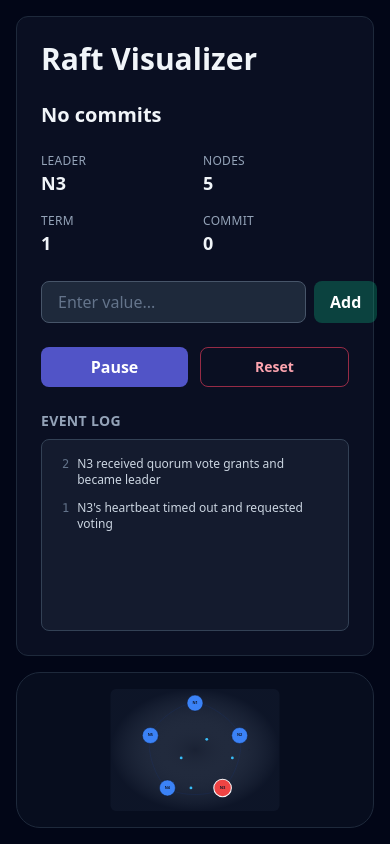
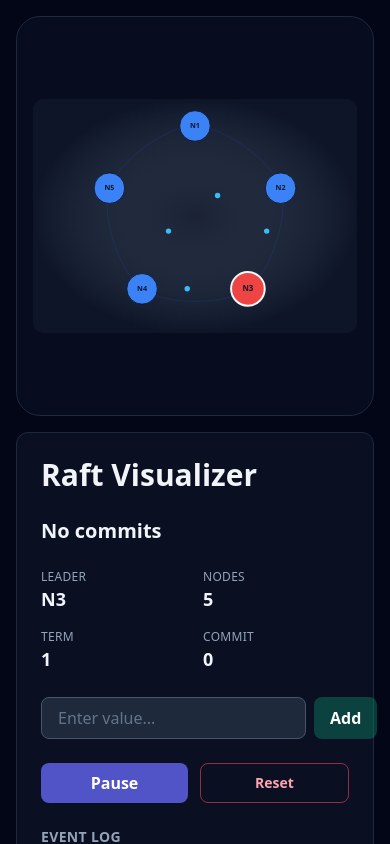
Before and after one commit to y1hao/quorum, a React (Create React App) app: page / in a window 390 px wide. Built offline with nearby package versions, Linux system fonts and the light colour scheme.

Commit message:
Make layout responsive: show info panel below animation on vertical screens

```diff
--- a/src/App.tsx
+++ b/src/App.tsx
@@ -9,7 +9,12 @@ function App() {
   return (
     <main className="h-screen bg-slate-950 px-4 py-4 text-slate-100 overflow-hidden">
       <div className="mx-auto h-full flex max-w-6xl flex-col gap-4 lg:flex-row">
-        <section className="w-full lg:w-80 flex-shrink-0">
+        <section className="order-1 lg:order-2 flex-1 rounded-3xl border border-slate-800 bg-slate-900/40 p-4 min-h-[400px] lg:min-h-0">
+          <div className="h-full">
+            <ClusterCanvas cluster={cluster} rpcMessages={rpcMessages} onNodeClick={toggleNodeLiveliness} />
+          </div>
+        </section>
+        <section className="order-2 lg:order-1 w-full lg:w-80 flex-shrink-0">
           <SidebarState
             cluster={cluster}
             isRunning={isRunning}
@@ -18,11 +23,6 @@ function App() {
             onAddCommand={(value) => addCommand(value)}
           />
         </section>
-        <section className="flex-1 rounded-3xl border border-slate-800 bg-slate-900/40 p-4 min-h-0">
-          <div className="h-full">
-            <ClusterCanvas cluster={cluster} rpcMessages={rpcMessages} onNodeClick={toggleNodeLiveliness} />
-          </div>
-        </section>
       </div>
     </main>
   );
```
